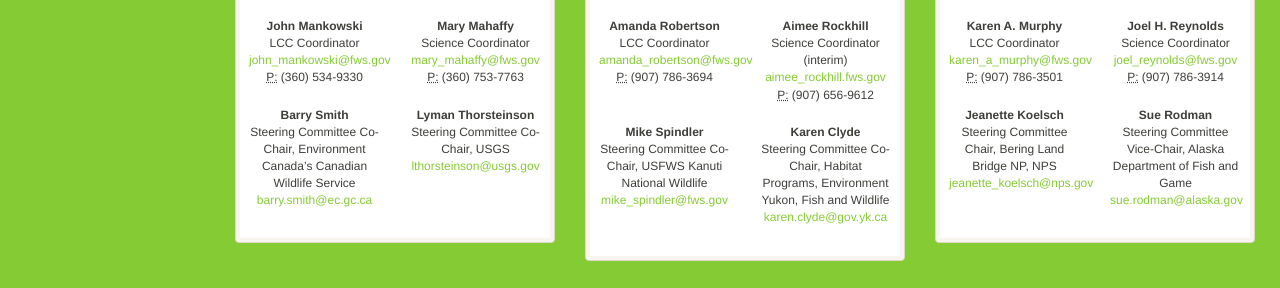
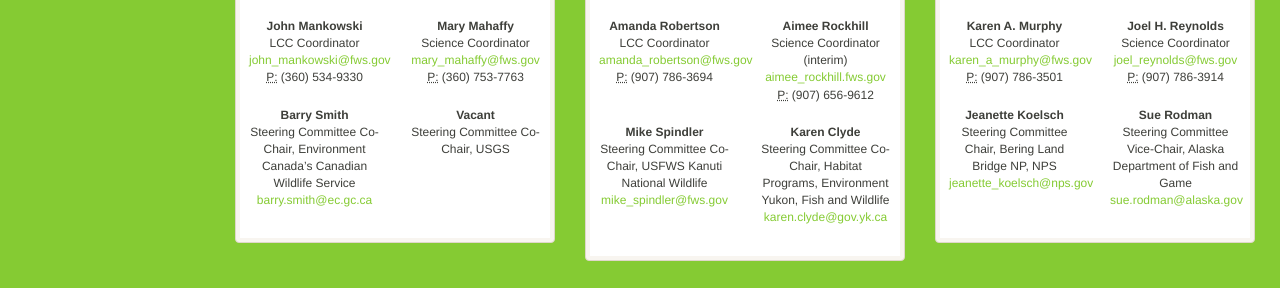
Before and after one commit to northern-latitudes/northern-latitudes.github.io, a Jekyll site: the page built from about.md, in a window 1280 px wide. Shown: the part 1966-2254 px from the top of the page. Built offline with Jekyll 4.4.1, drawn with Linux system fonts in a browser that asks for light colours; nearby versions of some CDN libraries.

Commit message:
Update np.yml

```diff
--- a/_data/orgs/np.yml
+++ b/_data/orgs/np.yml
@@ -18,6 +18,6 @@
     title: Steering Committee Co-Chair, Environment Canada’s Canadian Wildlife Service
     email: barry.smith@ec.gc.ca
 
-  - name: Lyman Thorsteinson
+  - name: Vacant
     title: Steering Committee Co-Chair, USGS
-    email: lthorsteinson@usgs.gov
+    email:
```
